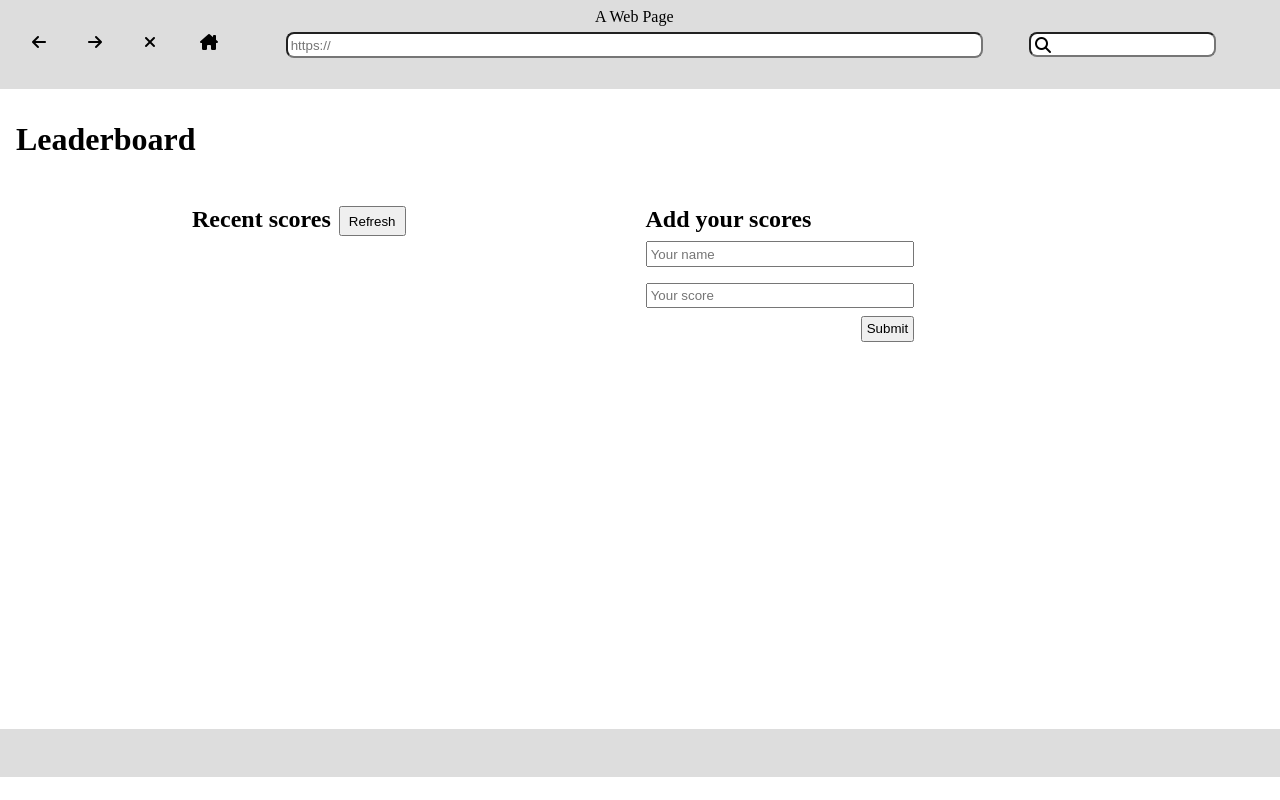
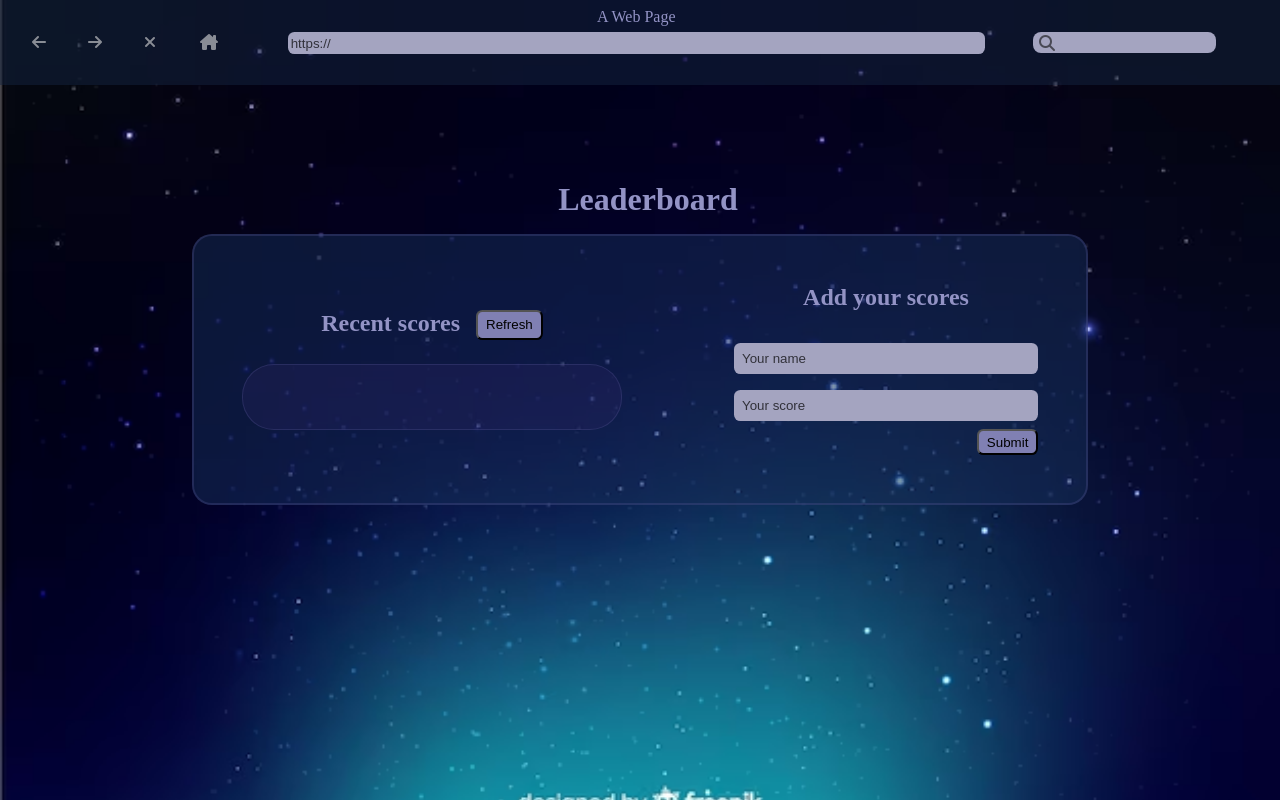
Before and after one commit to Yidnekachew-cmd/Leaderboard, a website built with webpack: page src/index.html in a window 1280 px wide. Built offline with nearby package versions, Linux system fonts and the light colour scheme.

Commit message:
Add style for the leader borad.

```diff
--- a/src/index.css
+++ b/src/index.css
@@ -6,10 +6,17 @@
   box-sizing: border-box;
 }
 
+body {
+  background: url(./Icon/bg1.avif);
+  background-repeat: no-repeat;
+  background-size: cover;
+}
+
 nav {
   display: flex;
   justify-content: space-between;
-  background-color: #ddd;
+  background-color: rgba(21, 36, 64, 0.5);
+  width: 100%;
 }
 
 nav .nav-icons {
@@ -29,6 +36,7 @@ nav .nav-icons {
 
 .nav-icons i {
   width: 100%;
+  color: rgb(221, 221, 221, 0.6);
 }
 
 .input-field {
@@ -42,6 +50,7 @@ nav .nav-icons {
   margin-top: 0.3rem;
   margin-bottom: 0.4rem;
   text-align: center;
+  color: #9393c5;
 }
 
 form input {
@@ -50,8 +59,11 @@ form input {
 
 .input-field input {
   width: 100%;
-  border-radius: 0.5rem;
   padding: 0.2rem;
+  background-color: rgb(164, 164, 192);
+  border-radius: 0.4rem;
+  outline: none;
+  border: none;
 }
 
 .search-field {
@@ -64,69 +76,112 @@ form input {
 
 .search-field i {
   position: absolute;
-  padding-top: 0.3rem;
+  padding-top: 0.2rem;
   padding-left: 0.4rem;
+  color: rgba(14, 14, 14, 0.6);
 }
 
 .search-field input {
   padding: 0.2rem;
   border-radius: 0.5rem;
   margin-right: 2rem;
+  background-color: rgb(164, 164, 192);
+  outline: none;
+  border: none;
 }
 
 main {
-  height: 80vh;
+  height: auto;
+  margin-top: 3rem;
 }
 
 .page-title {
   padding-left: 1rem;
-  padding-top: 2rem;
+  padding-top: 3rem;
+  text-align: center;
+  color: #9393c5;
 }
 
 .content-container {
   display: flex;
+  padding: 3rem;
   width: 70%;
-  margin: 3rem auto;
-  gap: 15rem;
+  height: auto;
+  margin: 1rem auto;
+  gap: 7rem;
+  background-color: rgba(23, 47, 89, 0.5);
+  border: 2px solid rgba(86, 86, 149, 0.3);
+  border-radius: 20px;
+  align-items: center;
+  margin-bottom: 2rem;
 }
 
 .list-container {
   display: flex;
   justify-content: space-between;
+  color: rgba(188, 188, 228, 0.7);
 }
 
 .name-icon {
   display: flex;
   justify-content: space-between;
   gap: 1rem;
+  margin-bottom: 0.6rem;
+}
+
+hr {
+  border: 1px solid rgba(86, 86, 149, 0.3);
+  margin-bottom: 0.5rem;
 }
 
 .score-displays {
   display: flex;
   flex-direction: column;
+  width: 50%;
 }
 
 .score-display {
   display: flex;
-  gap: 0.5rem;
+  gap: 1rem;
+  margin-bottom: 1.5rem;
+  justify-content: center;
+  color: #9393c5;
 }
 
 .score-display .refresh {
   padding: 0 0.5rem;
   height: 30px;
   cursor: pointer;
+  background-color: #8080b3;
+  border-radius: 0.4rem;
+}
+
+.refresh:hover {
+  color: rgb(255, 255, 255, 0.7);
+  background-color: rgba(45, 39, 100, 0.3);
+  transition: 1s ease-in-out;
 }
 
 .score-container {
   list-style-type: none;
   display: flex;
   flex-direction: column;
+  background-color: rgba(45, 39, 100, 0.3);
+  padding: 2rem;
+  border: 1px solid rgba(86, 86, 149, 0.3);
+  border-radius: 2rem;
 }
 
 .add-score {
   display: flex;
   flex-direction: column;
-  width: 30%;
+  width: 40%;
+}
+
+.add-score .add-title {
+  margin-bottom: 1.5rem;
+  text-align: center;
+  color: #9393c5;
 }
 
 .add-score form {
@@ -135,14 +190,29 @@ main {
   gap: 0.5rem;
 }
 
+.add-score input {
+  background-color: rgb(164, 164, 192);
+  border-radius: 0.4rem;
+  outline: none;
+  border: none;
+  padding: 0.5rem;
+}
+
+::placeholder {
+  color: rgb(0, 0, 0, 0.7);
+}
+
 .add-score .submit {
   width: 20%;
   align-self: flex-end;
   padding: 0.2rem;
   cursor: pointer;
+  background-color: #8080b3;
+  border-radius: 0.4rem;
 }
 
-footer {
-  background-color: #ddd;
-  height: 6vh;
+.submit:hover {
+  color: rgb(255, 255, 255, 0.7);
+  background-color: rgba(45, 39, 100, 0.3);
+  transition: 1s ease-in-out;
 }
--- a/src/modules/getScore.js
+++ b/src/modules/getScore.js
@@ -11,7 +11,7 @@ const scoreGet = async (scores) => {
       const trophy = sortScores.indexOf(element) < 3 ? '🏆' : '';
       const number = sortScores.indexOf(element) + 1;
       scores.innerHTML += `<li class="list-container">
-      <div class="name-icon"> <div>#${number}</div> <i class="fas fa-user"></i> <div>${element.user}</div> </div> <div>${element.score} ${trophy}</div></li>`;
+      <div class="name-icon"> <div>#${number}</div> <i class="fas fa-user"></i> <div>${element.user}</div> </div> <div>${element.score} ${trophy}</div></li><hr/>`;
     } else {
       scores.innerHTML = 'No Score are available!!';
     }
```
Also changed, not shown: src/index.html (+2 -1 lines), README.md, src/Icon/bg.jpg (added), src/Icon/bg1.avif (added).
